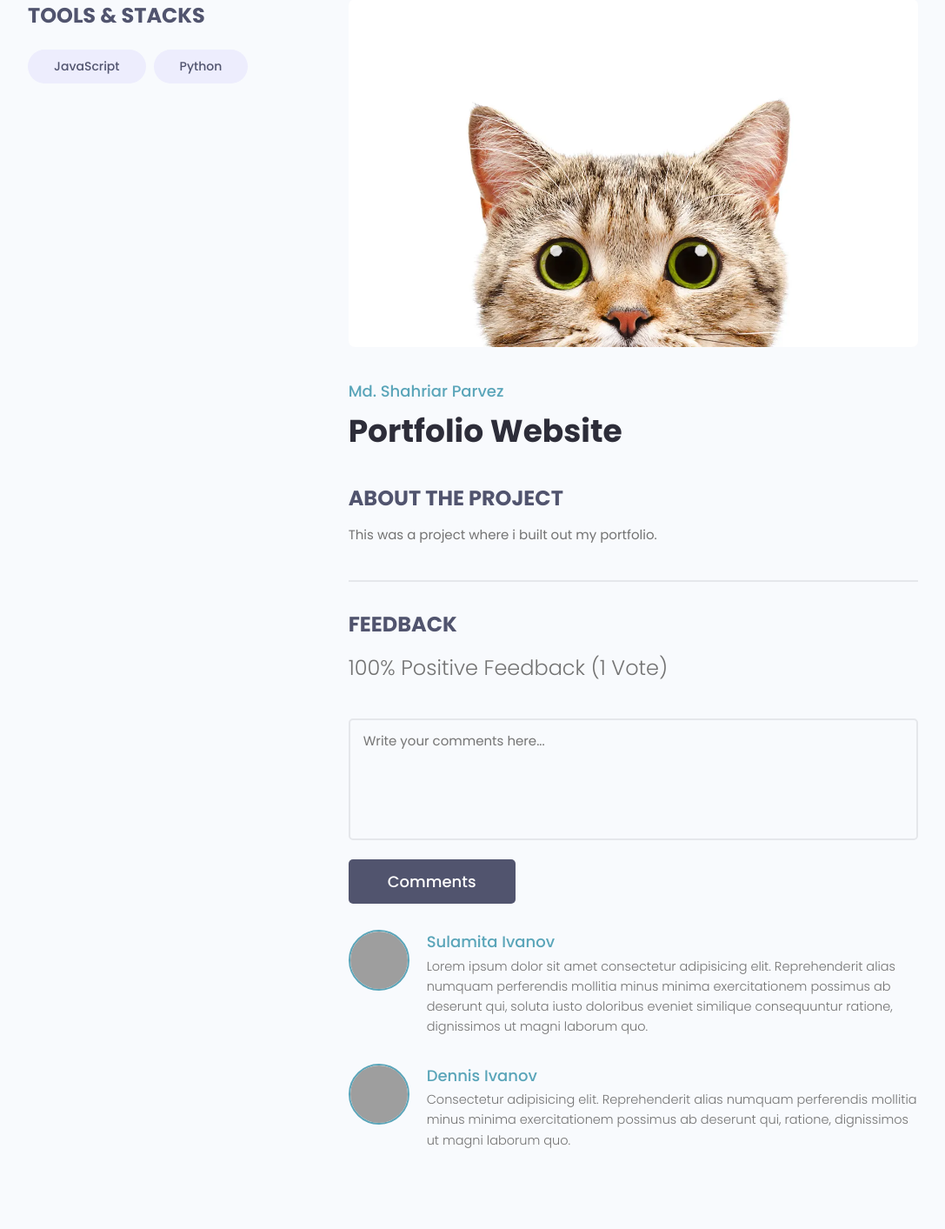
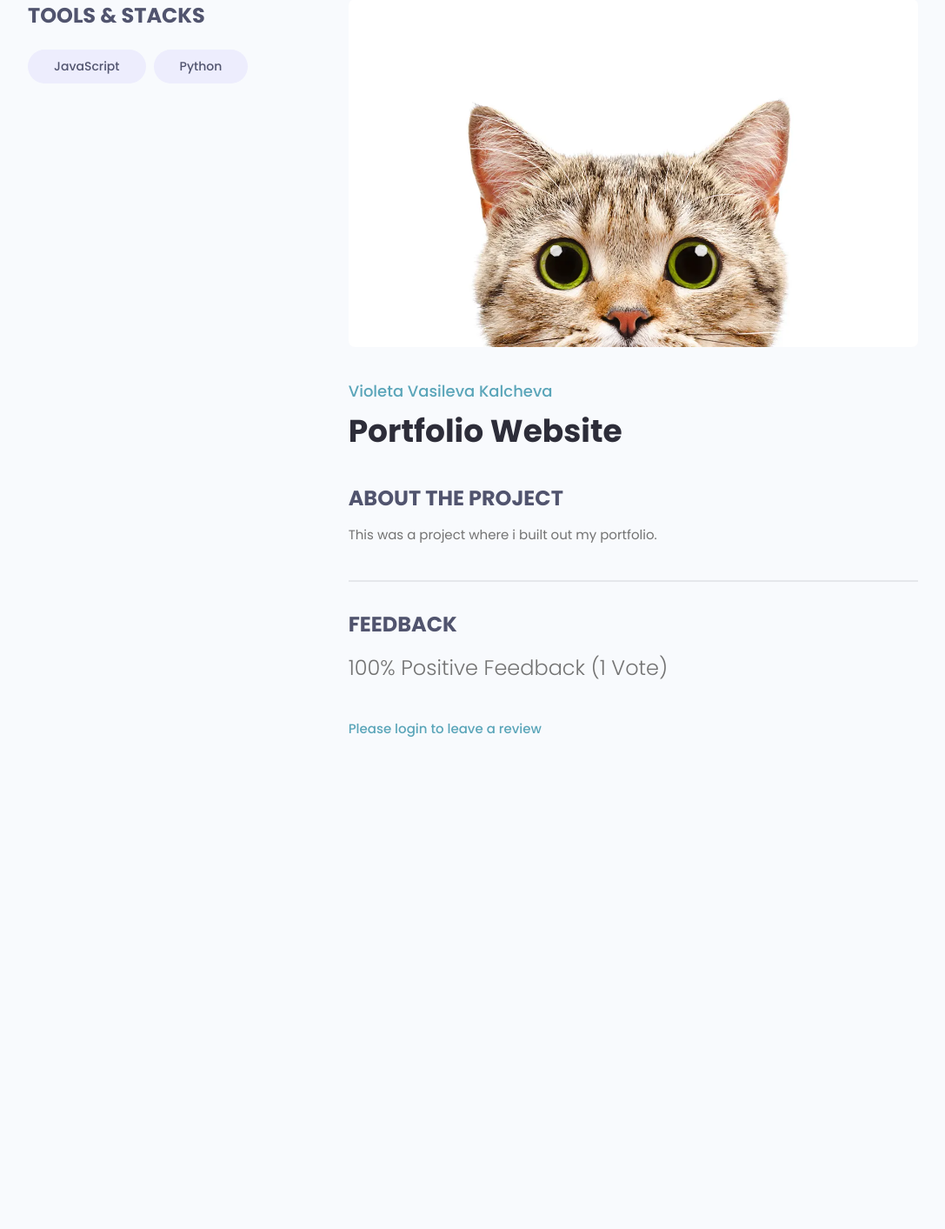
Before and after one commit to vkalcheva/WebBlog, a Django app: page /projects/project/7e46cbd3-5a34-4bdf-a45b-b1c521e06ed0/ in a window 1280 px wide. Shown: the part 108-1521 px from the top of the page at 87% size, without its empty margins (96-1183 px from the left). After the commit the page ends 955 px from the top, so only its background shows below. Run offline with Django 4.2, Linux system fonts and the light colour scheme; data comes from the database, SQL or seed files in the repository; both versions use the stored data as it was after the commit; some libraries are stand-ins or nearby versions; grey boxes are pictures that could not be loaded.

Commit message:
Review functionality

```diff
--- a/projects/forms.py
+++ b/projects/forms.py
@@ -1,7 +1,7 @@
 from django import forms
 from django.forms import ModelForm
 
-from projects.models import Project
+from projects.models import Project, Review
 
 
 class ProjectForm(ModelForm):
@@ -18,3 +18,20 @@ class ProjectForm(ModelForm):
 
         for name, field in self.fields.items():
             field.widget.attrs.update({'class': 'input'})
+
+
+class ReviewForm(ModelForm):
+    class Meta:
+        model = Review
+        fields = ['value', 'body']
+
+        labels = {
+            'value': 'Place your vote',
+            'body': 'Add a comment with your vote'
+        }
+
+    def __init__(self, *args, **kwargs):
+        super(ReviewForm, self).__init__(*args, **kwargs)
+
+        for name, field in self.fields.items():
+            field.widget.attrs.update({'class': 'input'})
--- a/projects/models.py
+++ b/projects/models.py
@@ -21,17 +21,41 @@ class Project(models.Model):
     def __str__(self):
         return self.title
 
+    class Meta:
+        ordering = ['-vote_ratio', '-vote_total', 'title']
+
+    @property
+    def reviewers(self):
+        queryset = self.review_set.all().values_list('owner__id', flat=True)
+        return queryset
+
+    @property
+    def get_vote_count(self):
+        reviews = self.review_set.all()
+        up_votes = reviews.filter(value='up').count()
+        total_votes = reviews.count()
+
+        ratio = (up_votes / total_votes) * 100
+        self.vote_total = total_votes
+        self.vote_ratio = ratio
+
+        self.save()
+
 
 class Review(models.Model):
     VOTE_TYPE = (
         ('up', 'Up Vote'),
         ('down', 'Down Vote'),
     )
+    owner = models.ForeignKey(Profile, on_delete=models.CASCADE, null=True)
     project = models.ForeignKey(Project, on_delete=models.CASCADE)
     body = models.TextField(null=True, blank=True)
     value = models.CharField(max_length=200, choices=VOTE_TYPE)
     created = models.DateTimeField(auto_now_add=True)
     id = models.UUIDField(default=uuid.uuid4, unique=True, primary_key=True, editable=False)
+
+    class Meta:
+        unique_together = [['owner', 'project']]
 
     def __str__(self):
         return self.value
--- a/projects/templates/projects/single_project.html
+++ b/projects/templates/projects/single_project.html
@@ -25,7 +25,7 @@
                 <div class="column column--2of3">
                     <img class="singleProject__preview" src="{{ project.featured_image.url }}"
                          alt="portfolio thumbnail"/>
-                    <a href="profile.html" class="singleProject__developer">Md. Shahriar Parvez</a>
+                    <a href="{% url 'user-profile' project.owner_id  %}" class="singleProject__developer">{{project.owner.name}}</a>
                     <h2 class="singleProject__title">{{ project.title }}</h2>
                     <h3 class="singleProject__subtitle">About the Project</h3>
                     <div class="singleProject__info">
@@ -35,51 +35,48 @@
                     <div class="comments">
                         <h3 class="singleProject__subtitle">Feedback</h3>
                         <h5 class="project--rating">
-                            {{ project.vote_ratio }}% Positive Feedback ({{ project.vote_total }} Vote{{ project.vote_total|pluralize:'s' }})
+                            {{ project.vote_ratio }}% Positive Feedback ({{ project.vote_total }}
+                            Vote{{ project.vote_total|pluralize:'s' }})
                         </h5>
 
-                        <form class="form" action="#" method="POST">
-                            <!-- Textarea -->
+                        {% if request.user.profile.id in project.reviewers %}
+                            <p>You have already submitted your review for this project</p>
+
+                        {% elif request.user.profile == project.owner %}
+                            <p>You cannot review your own work</p>
+
+                        {% elif request.user.is_authenticated %}
+                            <form class="form" action="{% url 'project' project.id %}" method="POST">
+                                {% csrf_token %}
+                                {% for field in form %}
                                     <div class="form__field">
-                                <label for="formInput#textarea">Comments: </label>
-                                <textarea class="input input--textarea" name="message" id="formInput#textarea"
-                                          placeholder="Write your comments here..."></textarea>
+                                        <label for="formInput#textarea">{{ field.label }}</label>
+                                        {{ field }}
                                     </div>
-                            <input class="btn btn--sub btn--lg" type="submit" value="Comments"/>
+                                {% endfor %}
+                                <input class="btn btn--sub btn--lg" type="submit" value="Add Review"/>
                             </form>
+                        {% else %}
+                            <a href="{% url 'login' %}?next={{ request.path }}">Please login to leave a review</a>
+                        {% endif %}
                         <div class="commentList">
+                            {% for review in project.review_set.all %}
+                                {% if review.body %}
                                     <div class="comment">
-                                <a href="profile.html">
+                                        <a href="{% url 'user-profile' review.owner.id %}">
                                             <img class="avatar avatar--md"
-                                         src="https://pbs.twimg.com/profile_images/1335382240931368961/b3wSZKj4_400x400.jpg"
-                                         alt="user"/>
+                                                 src="{{ review.owner.profile_image.url }}" alt="user"/>
                                         </a>
                                         <div class="comment__details">
-                                    <a href="profile.html" class="comment__author">Sulamita Ivanov</a>
+                                            <a href="{% url 'user-profile' review.owner.id %}"
+                                               class="comment__author">{{ review.owner.name }}</a>
                                             <p class="comment__info">
-                                        Lorem ipsum dolor sit amet consectetur adipisicing elit. Reprehenderit alias
-                                        numquam perferendis
-                                        mollitia minus minima exercitationem possimus ab deserunt qui, soluta iusto
-                                        doloribus eveniet
-                                        similique consequuntur ratione, dignissimos ut magni laborum quo.
+                                                {{ review.body|linebreaksbr }}
                                             </p>
                                         </div>
                                     </div>
-                            <div class="comment">
-                                <a href="profile.html">
-                                    <img class="avatar avatar--md"
-                                         src="https://avatars.githubusercontent.com/u/33843378" alt="user"/>
-                                </a>
-                                <div class="comment__details">
-                                    <a href="profile.html" class="comment__author">Dennis Ivanov</a>
-                                    <p class="comment__info">
-                                        Consectetur adipisicing elit. Reprehenderit alias numquam perferendis mollitia
-                                        minus minima
-                                        exercitationem possimus ab deserunt qui, ratione, dignissimos ut magni laborum
-                                        quo.
-                                    </p>
-                                </div>
-                            </div>
+                                {% endif %}
+                            {% endfor %}
                         </div>
                     </div>
                 </div>
--- a/projects/views.py
+++ b/projects/views.py
@@ -1,7 +1,8 @@
+from django.contrib import messages
 from django.contrib.auth.decorators import login_required
 from django.shortcuts import render, redirect
 
-from projects.forms import ProjectForm
+from projects.forms import ProjectForm, ReviewForm
 from projects.models import Project
 from projects.utils import search_projects, paginate_projects
 
@@ -20,10 +21,23 @@ def projects(request):
 
 def project(request, pk):
     project_obj = Project.objects.get(id=pk)
-    tags = project_obj.tags.all()
+    form = ReviewForm()
+
+    if request.method == 'POST':
+        form = ReviewForm(request.POST)
+        review = form.save(commit=False)
+        review.project = project_obj
+        review.owner = request.user.profile
+        review.save()
+
+        project_obj.get_vote_count
+
+        messages.success(request, 'Your review was successfully submitted!')
+        return redirect('project', pk=project_obj.id)
+
     context = {
         'project': project_obj,
-        'tags': tags
+        'form': form,
     }
     return render(request, "projects/single_project.html", context)
 
```
Also changed, not shown: db.sqlite3, projects/migrations/0005_alter_project_options_review_owner_and_more.py (added). Lines whose indentation alone changed are shown as unchanged.
